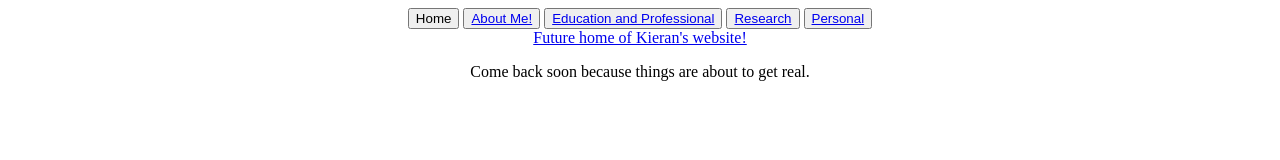
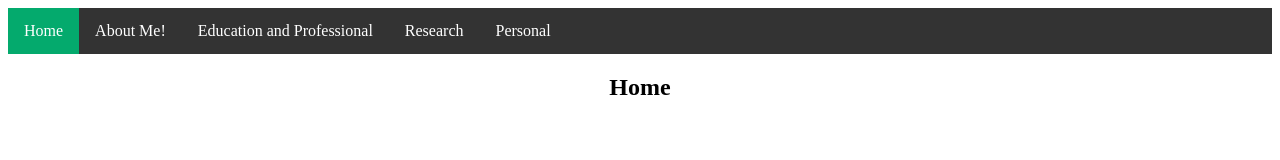
Before and after one commit to Kieran-Egan/kieran-egan.github.io, a plain HTML site: page index.html in a window 1280 px wide. Drawn offline with Linux system fonts and the light colour scheme.

Commit message:
Major header updates

```diff
--- a/about_me.html
+++ b/about_me.html
@@ -3,17 +3,16 @@
     <head>
         <title>kieran egan</title>
         <link rel="icon" type="image/x-icon" href="/images/favicon.ico">
+        <link rel="stylesheet" type="text/css" href="styles.css" />
     </head>
     <body>
             <center>
             <h2>About me!</h2>
             <button> <a href=index.html>Home</a> </button>
-            <button> <a href=about_me.html>About Me!</a> </button>
+            <button> <a class="active" href=about_me.html>About Me!</a> </button>
             <button> <a href=edu_and_pro.html>Education and Professional</a> </button>
             <button> <a href=research.html>Research </a> </button>
             <button> <a href=personal.html>Personal </a> </button>
-            <br><a href=mex.html>Future home of Kieran's website!</a></br>
-            <p>Come back soon because things are about to get real.</p>
         </center>
     </body>
 </html>
--- a/index.html
+++ b/index.html
@@ -3,16 +3,19 @@
     <head>
         <title>kieran egan</title>
         <link rel="icon" type="image/x-icon" href="/images/favicon.ico">
+        <link rel="stylesheet" type="text/css" href="styles.css" />
     </head>
     <body>
+        <div class="header">
+            <ul>
+                <li><a class="active" href=index.html>Home</a></li>
+                <li><a href=about_me.html>About Me!</a></li>
+                <li><a href=edu_and_pro.html>Education and Professional</a></li>
+                <li><a href=research.html>Research </a></li>
+                <li><a href=personal.html>Personal </a></li>
+            </ul>
             <center>
-            <button> <a>Home</a> </button>
-            <button> <a href=about_me.html>About Me!</a> </button>
-            <button> <a href=edu_and_pro.html>Education and Professional</a> </button>
-            <button> <a href=research.html>Research </a> </button>
-            <button> <a href=personal.html>Personal </a> </button>
-            <br><a href=mex.html>Future home of Kieran's website!</a></br>
-            <p>Come back soon because things are about to get real.</p>
-        </center>
-    </body>
+                <h2>Home</h2>
+            </center>
+        </div>
 </html>
--- /dev/null
+++ b/styles.css
@@ -0,0 +1,27 @@
+ul {
+  list-style-type: none;
+  margin: 0;
+  padding: 0;
+  overflow: hidden;
+  background-color: #333333;
+}
+
+ul li {
+  float: left;
+}
+
+ul li a {
+  display: block;
+  color: white;
+  text-align: center;
+  padding: 14px 16px;
+  text-decoration: none;
+}
+
+ul li a:hover {
+  background-color: #111111;
+}
+
+ul li a.active {
+  background-color: #04AA6D;
+}
```
Also changed, not shown: edu_and_pro.html (+12 -9 lines), personal.html (+12 -8 lines), research.html (+8 -7 lines).
